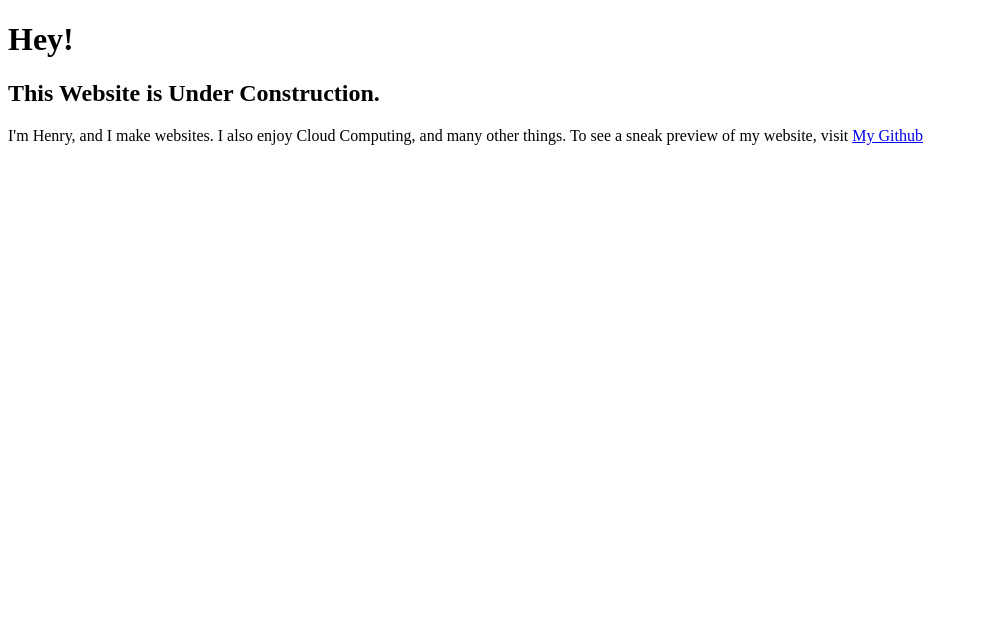
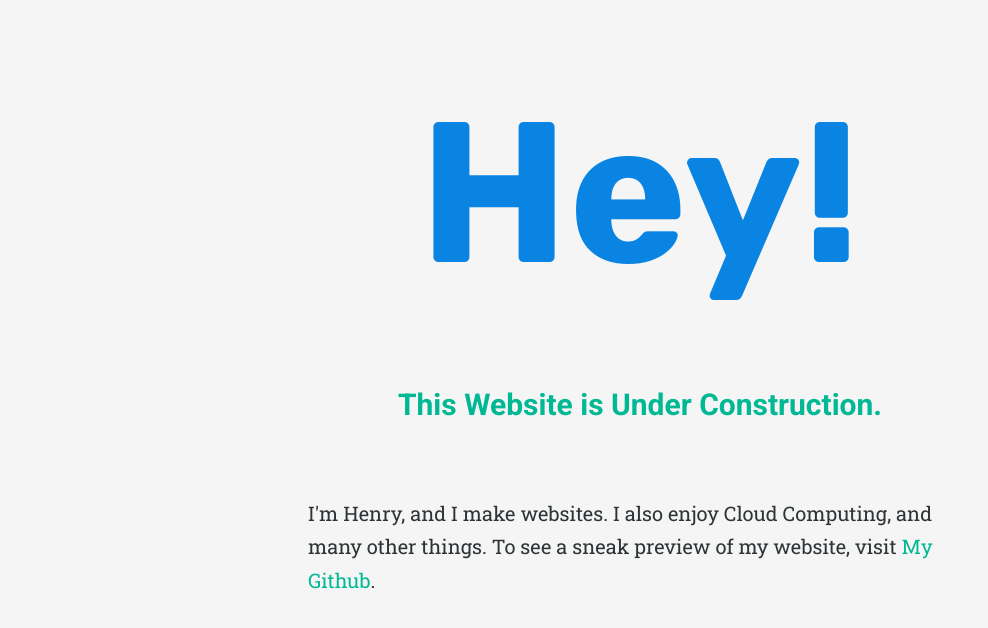
Before and after one commit to DavePerson/DavePerson.com, a plain HTML site: page Under Construction/index.html in a window 1280 px wide. Shown: the whole page, without its empty margins (0-988 px from the left). Drawn offline with Linux system fonts and the light colour scheme.

Commit message:
Added CSS for Under Construction Page
I added the CSS for the under construction page, and posted it to daveperson.com. Take a look!

```diff
--- a/Under Construction/index.html
+++ b/Under Construction/index.html
@@ -3,10 +3,20 @@
 <head>
     <meta charset="UTF-8">
     <title>Under Construction</title>
+    <link rel="stylesheet" type="text/css" href="uc.css">
+    <link rel="preconnect" href="https://fonts.googleapis.com">
+<link rel="preconnect" href="https://fonts.gstatic.com" crossorigin>
+<link href="https://fonts.googleapis.com/css2?family=Lobster&family=Roboto+Slab:wght@100..900&family=Roboto:ital,wght@0,100;0,300;0,400;0,500;0,700;0,900;1,100;1,300;1,400;1,500;1,700;1,900&family=Rubik:ital,wght@0,300..900;1,300..900&display=swap" rel="stylesheet">
+<link rel="preconnect" href="https://fonts.googleapis.com">
+<link rel="preconnect" href="https://fonts.gstatic.com" crossorigin>
+<link href="https://fonts.googleapis.com/css2?family=Lobster&family=Roboto+Slab:wght@100..900&family=Roboto:ital,wght@0,100;0,300;0,400;0,500;0,700;0,900;1,100;1,300;1,400;1,500;1,700;1,900&family=Rubik:ital,wght@0,300..900;1,300..900&display=swap" rel="stylesheet">
+<link rel="preconnect" href="https://fonts.googleapis.com">
+<link rel="preconnect" href="https://fonts.gstatic.com" crossorigin>
+<link href="https://fonts.googleapis.com/css2?family=Lobster&family=Roboto+Slab:wght@100..900&family=Roboto:ital,wght@0,100;0,300;0,400;0,500;0,700;0,900;1,100;1,300;1,400;1,500;1,700;1,900&family=Rubik:ital,wght@0,300..900;1,300..900&display=swap" rel="stylesheet">
 </head>
 <body>
     <h1>Hey!</h1>
     <h2>This Website is Under Construction.</h2>
-    <p>I'm Henry, and I make websites. I also enjoy Cloud Computing, and many other things. To see a sneak preview of my website, visit <a href="https://github.com">My Github</a></p>
+    <p>I'm Henry, and I make websites. I also enjoy Cloud Computing, and many other things. To see a sneak preview of my website, visit <a href="https://github.com/DavePerson/DavePerson.com">My Github</a>.</p>
 </body>
 </html>
--- /dev/null
+++ b/Under Construction/uc.css
@@ -0,0 +1,32 @@
+*{
+    background-color: whitesmoke;
+}
+h1{
+    font-family: "Rubik";
+    margin-bottom: 25px;
+    color: #0984e3;
+    margin-top: 75px;
+    margin-bottom: 75px;
+    font-size: 200px;
+}
+h1, h2{
+    text-align: center;
+}
+h2{
+    font-size: 30px;
+    font-family: "Roboto";
+    color: #00b894;
+    margin-bottom: 75px;
+}
+p{
+    margin-left: 300px;
+    margin-right: 300px;
+    font-family: "Roboto Slab";
+    font-size: 20px;
+    line-height: 25pt;
+    color: #2d3436;
+}
+a{
+    color: #00b894;
+    text-decoration: none;
+}
```
